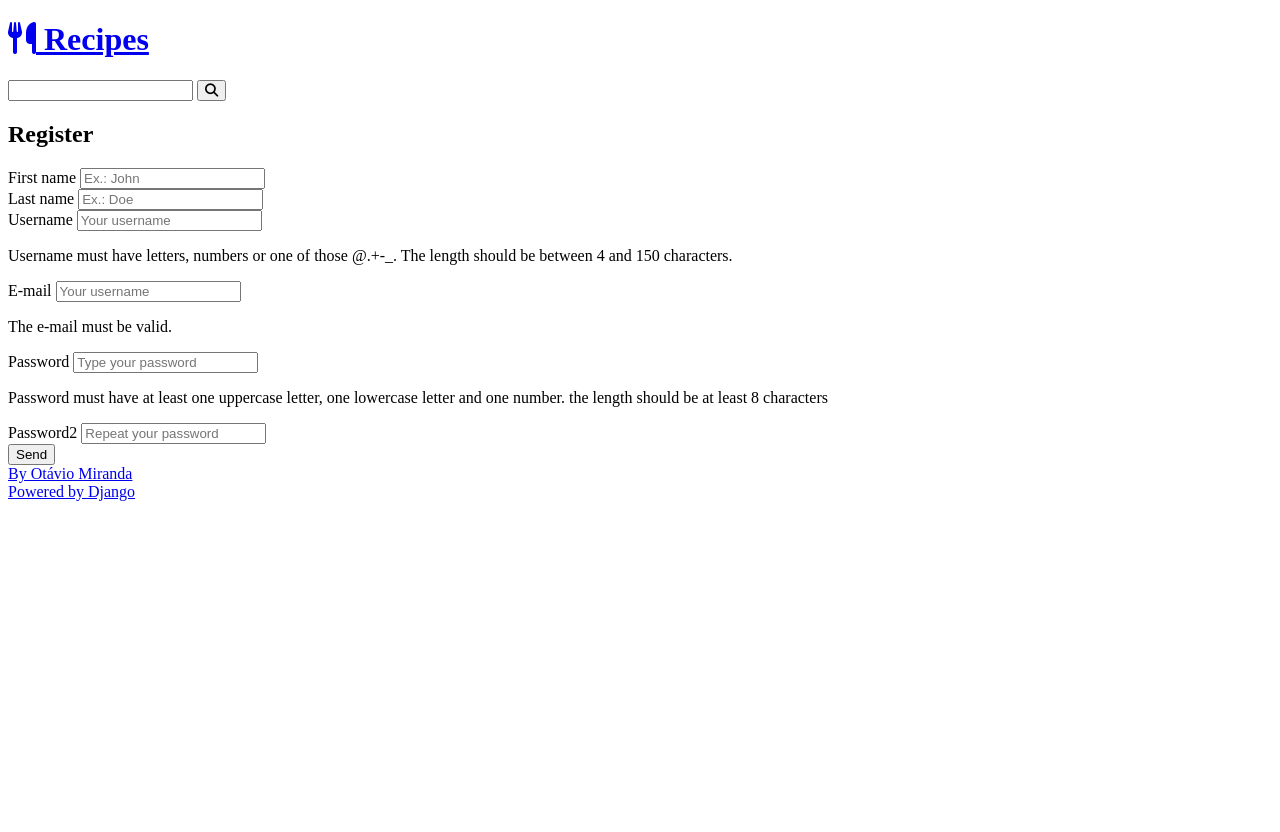
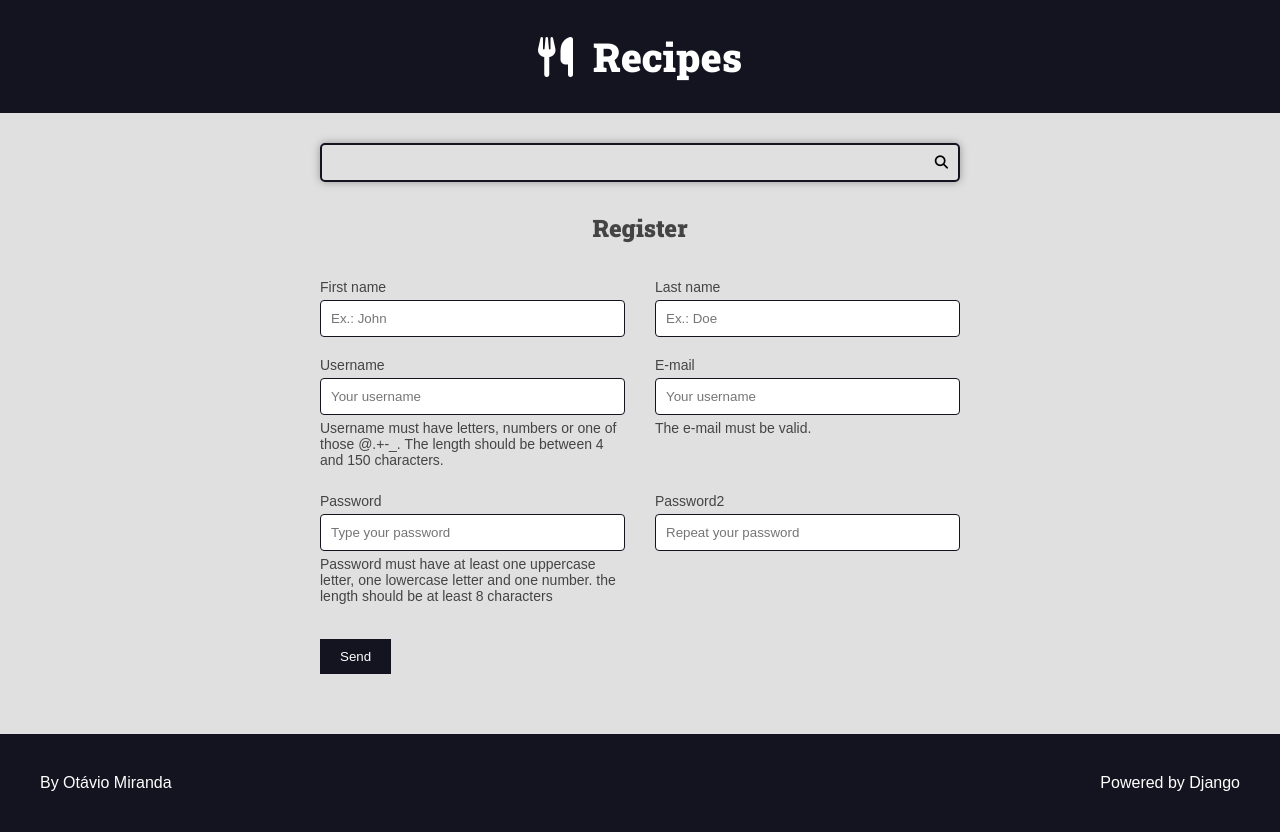
Before and after one commit to Werberty/Site-de-receitas, a Django app: page /authors/register/ in a window 1280 px wide. Before the commit the page ends 501 px from the top, so only its background shows below. Run offline with Django 4.2, Linux system fonts and the light colour scheme; some libraries are stand-ins or nearby versions.

Commit message:
REORGANIZANDO os arquivos da aplicação

```diff
--- a/authors/views.py
+++ b/authors/views.py
@@ -1,6 +1,7 @@
 from django.contrib import messages
 from django.http import Http404
 from django.shortcuts import redirect, render
+from django.urls import reverse
 
 from .forms import RegisterForm
 
@@ -11,6 +12,7 @@ def register_view(request):
 
     return render(request, 'authors/pages/register_view.html', context={
         'form': form,
+        'form_action': reverse('authors:create'),
     })
 
 
--- /dev/null
+++ b/base_static/global/css/style.css
@@ -0,0 +1,427 @@
+:root {
+    --color-primary: #269fe6;
+    --color-primary-hover: #2086c2;
+    --color-primary-dark: #13141f;
+    --color-primary-dark-hover: #212336;
+    --color-primary-light: #d4ecfa;
+    --color-primary-light-hover: #bdd8e7;
+
+    --color-white: #fff;
+    --color-black: #000;
+
+    --color-dark-text: #444;
+    --color-info-light: #cce5ff;
+    --color-debug-light: #cce5ff;
+    --color-success-light: #d4edda;
+    --color-alert-light: #fff3cd;
+    --color-warning-light: #fff3cd;
+    --color-error-light: #f8d7da;
+
+    --color-info-dark: #4d86c4;
+    --color-debug-dark: #4d86c4;
+    --color-success-dark: #4a9c5d;
+    --color-alert-dark: #927f40;
+    --color-warning-dark: #927f40;
+    --color-error-dark: #da525d;
+
+    --color-gray-0: #f9f9f9;
+    --color-gray-1: #e0e0e0;
+    --color-gray-2: #c7c7c7;
+    --color-gray-3: #aeaeae;
+    --color-gray-4: #959595;
+    --color-gray-5: #7d7d7d;
+    --color-gray-6: #646464;
+    --color-gray-7: #4b4b4b;
+    --color-gray-8: #323232;
+    --color-gray-9: #191919;
+
+    --font-primary: sans-serif;
+    --font-headings: 'Roboto Slab', serif;
+
+    --spacing-gutter-medium: 3rem;
+    --spacing-gutter-large: 4rem;
+}
+
+* {
+    padding: 0;
+    margin: 0;
+    box-sizing: border-box;
+}
+
+html {
+    font-size: 62.5%;
+}
+
+body {
+    font-size: 1.6rem;
+    font-family: var(--font-primary);
+    background: var(--color-gray-1);
+    color: var(--color-dark-text);
+}
+
+h1,
+h2,
+h3,
+h4,
+h5,
+h6 {
+    font-family: var(--font-headings);
+}
+
+.container {
+    max-width: 144rem;
+    margin: 0 auto;
+    padding: var(--spacing-gutter-medium);
+}
+
+.main-header-container {
+    background: var(--color-primary-dark);
+}
+
+.main-logo {
+    font-size: 4rem;
+    color: var(--color-white);
+    text-decoration: none;
+    display: flex;
+    flex-flow: row nowrap;
+    align-items: center;
+    justify-content: center;
+    width: fit-content;
+    margin: 0 auto;
+}
+
+.main-logo-icon {
+    margin-right: 2rem;
+}
+
+.search-form {
+    border: .2rem solid var(--color-primary-dark);
+    max-width: 64rem;
+    margin: 0 auto;
+    border-radius: .5rem;
+    position: relative;
+    transition: all 300ms ease-in-out;
+    box-shadow: 0 0 .5em var(--color-gray-4);
+}
+
+.search-input,
+.search-button {
+    border: none;
+    background: none;
+    outline: none;
+    padding: 1rem;
+    transition: all 300ms ease-in-out;
+}
+
+.search-button {
+    position: absolute;
+    top: 0;
+    right: 0;
+}
+
+.search-input {
+    width: 100%;
+    padding-right: 3rem;
+}
+
+.search-button:focus-within {
+    outline: 1px solid var(--color-primary);
+    background: rgba(0, 0, 0, .05);
+}
+
+.search-form:focus-within {
+    border-color: var(--color-primary);
+    background: var(--color-white);
+}
+
+.search-form:focus-within .search-button {
+    color: var(--color-primary);
+}
+
+.main-content {
+    padding-top: 0;
+}
+
+.main-content-list {
+    display: grid;
+    grid-template-columns: repeat(auto-fit, minmax(340px, 1fr));
+    gap: var(--spacing-gutter-large);
+}
+
+.recipe {
+    background: var(--color-white);
+    box-shadow: -5px 5px 10px rgba(0, 0, 0, .2);
+    transform: scale(1);
+    transition: all 300ms ease-in-out;
+    border-radius: .5rem;
+    overflow: hidden;
+}
+
+.recipe img {
+    max-width: 100%;
+}
+
+.recipe-list-item {
+    max-width: 64rem;
+    height: fit-content;
+}
+
+.recipe-list-item:hover {
+    transform: scale(1.02);
+    box-shadow: -8px 8px 18px rgba(0, 0, 0, .3);
+}
+
+.recipe-title-container {
+    padding: var(--spacing-gutter-medium);
+    padding-bottom: 2rem;
+}
+
+.recipe-title-container a {
+    text-decoration: none;
+    color: var(--color-primary-dark);
+}
+
+.recipe-author {
+    padding: 0 var(--spacing-gutter-medium);
+}
+
+.recipe-content {
+    padding: var(--spacing-gutter-medium);
+    padding-top: 2rem;
+}
+
+.recipe-author-item {
+    color: var(--color-gray-4);
+    margin-right: 1rem;
+}
+
+.recipe-author a {
+    color: var(--color-primary);
+    transition: all 300ms ease-in-out;
+    text-decoration: none;
+}
+
+.recipe-author a:hover {
+    color: var(--color-primary-dark);
+}
+
+.recipe-meta-container {
+    display: flex;
+    flex-flow: row wrap;
+    padding: var(--spacing-gutter-medium);
+    background: var(--color-gray-1);
+}
+
+.recipe-meta {
+    display: flex;
+    flex-flow: column nowrap;
+    flex-shrink: 1;
+    flex-grow: 1;
+    text-align: center;
+}
+
+.recipe-meta-title {
+    font-size: 1.6rem;
+}
+
+.recipe-footer a {
+    background: var(--color-primary-dark);
+    display: block;
+    color: var(--color-white);
+    text-decoration: none;
+    text-align: center;
+    padding: 1.5rem var(--spacing-gutter-medium);
+    transition: all 300ms ease-in-out;
+}
+
+.recipe-footer a:hover {
+    filter: brightness(2);
+}
+
+.main-content-detail .recipe-list-item {
+    max-width: 84rem;
+    margin: 0 auto;
+}
+
+.main-content-detail .recipe-list-item:hover {
+    transform: scale(1);
+    box-shadow: -5px 5px 15px rgba(0, 0, 0, .2);
+}
+
+.preparation-steps {
+    padding: var(--spacing-gutter-medium);
+}
+
+.main-footer {
+    display: flex;
+    align-items: center;
+    justify-content: space-between;
+    background: var(--color-primary-dark);
+    color: var(--color-white);
+    padding: var(--spacing-gutter-large);
+}
+
+.main-footer a {
+    color: var(--color-white);
+    text-decoration: none;
+    transition: all 300ms ease-in-out;
+}
+
+.main-footer a:hover {
+    filter: brightness(.8);
+}
+
+.preparation-steps h1,
+.preparation-steps h2,
+.preparation-steps h3,
+.preparation-steps h4,
+.preparation-steps h5,
+.preparation-steps h6,
+.preparation-steps p,
+.preparation-steps pre {
+    margin: 2rem 0;
+}
+
+.preparation-steps ol,
+.preparation-steps ul {
+    margin: 3rem;
+    padding: 0 2rem;
+}
+
+.preparation-steps a {
+    color: var(--color-primary-dark);
+}
+
+.pagination-content {
+    display: flex;
+    flex-flow: row wrap;
+    gap: 1rem 0.5rem;
+    justify-content: center;
+}
+
+.pagination .page-item {
+    text-decoration: none;
+    background: var(--color-gray-2);
+    padding: 0.5rem 1rem;
+}
+
+.pagination .page-link {
+    text-decoration: none;
+    background: var(--color-primary);
+    color: var(--color-white);
+}
+
+.pagination .page-current {
+    background: var(--color-primary-dark);
+}
+
+/* Forms */
+.form-content {
+    max-width: 64rem;
+    margin: 0 auto;
+    margin-bottom: var(--spacing-gutter-medium);
+}
+
+.form-content label,
+.form-content .help-text,
+.errorlist {
+    display: block;
+    margin: .5rem 0;
+    font-size: 1.4rem;
+    list-style: none;
+}
+
+.errorlist {
+    color: var(--color-error-dark);
+}
+
+.form-content input {
+    width: 100%;
+    padding: 1rem;
+    border-radius: .4rem;
+    border: 1px solid var(--color-primary-dark);
+}
+
+.form-content-grid {
+    display: grid;
+    grid-template-columns: repeat(auto-fit, minmax(30rem, 1fr));
+    gap: calc(var(--spacing-gutter-medium) / 2) var(--spacing-gutter-medium);
+}
+
+.form-content button {
+    padding: 1rem 2rem;
+    border: none;
+    background: var(--color-primary-dark);
+    color: var(--color-white);
+}
+
+/* Messages */
+.messages-container {
+    display: flex;
+    flex-flow: column wrap;
+    gap: calc(var(--spacing-gutter-medium) / 2);
+}
+
+.message {
+  padding: 1rem;
+  border-radius: 4px;
+  border: 1px solid var(--color-dark-text);
+  background: var(--color-gray-2);
+  color: var(--color-dark-text);
+}
+
+.message-error {
+  border: 1px solid var(--color-error-dark);
+  background: var(--color-error-light);
+  color: var(--color-error-dark);
+}
+
+.message-success {
+  border: 1px solid var(--color-success-dark);
+  background: var(--color-success-light);
+  color: var(--color-success-dark);
+}
+
+.message-warning {
+  border: 1px solid var(--color-warning-dark);
+  background: var(--color-warning-light);
+  color: var(--color-warning-dark);
+}
+
+.message-alert {
+  border: 1px solid var(--color-alert-dark);
+  background: var(--color-alert-light);
+  color: var(--color-alert-dark);
+}
+
+.message-info {
+  border: 1px solid var(--color-info-dark);
+  background: var(--color-info-light);
+  color: var(--color-info-dark);
+}
+
+.message-debug {
+  border: 1px solid var(--color-debug-dark);
+  background: var(--color-debug-light);
+  color: var(--color-debug-dark);
+}
+
+/* Generics */
+
+.center {
+    text-align: center;
+}
+
+.m-x {
+    margin: 0 var(--spacing-gutter-medium);
+}
+.m-y {
+    margin: var(--spacing-gutter-medium) 0;
+}
+
+@media (max-width: 600px) {
+    .main-content-list,
+    .form-content-grid {
+        grid-template-columns: repeat(auto-fit, minmax(100%, 1fr));
+    }
+}
--- a/base_templates/global/base.html
+++ b/base_templates/global/base.html
@@ -2,22 +2,22 @@
 <html lang="pt-br">
 
 <head>
-    {% include 'recipes/partials/head.html' %}
+    {% include 'global/partials/head.html' %}
     <title>{% block title %}{% endblock title %} Recipes</title>
 </head>
 
 <body>
-    {% include 'recipes/partials/header.html' %}
+    {% include 'global/partials/header.html' %}
 
-    {% include 'recipes/partials/search.html' %}
+    {% include 'global/partials/search.html' %}
 
     <main class="main-content-container">
         {% block content %}{% endblock content %}
 
-        {% include 'recipes/partials/pagination.html' %}
+        {% include 'global/partials/pagination.html' %}
     </main>
 
-    {% include 'recipes/partials/footer.html' %}
+    {% include 'global/partials/footer.html' %}
 
 </body>
 
--- a/recipes/templates/recipes/partials/head.html
+++ b/base_templates/global/partials/head.html
@@ -18,5 +18,5 @@
 <link rel="preconnect" href="https://fonts.gstatic.com" crossorigin>
 <link href="https://fonts.googleapis.com/css2?family=Roboto+Slab:wght@900&display=swap" rel="stylesheet">
 
-<link rel="stylesheet" href="{% static 'recipes/css/style.css' %}">
+<link rel="stylesheet" href="{% static 'global/css/style.css' %}">
 <link rel="stylesheet" href="{% static 'global/css/global-style.css' %}">
--- a/recipes/templates/recipes/pages/home.html
+++ b/recipes/templates/recipes/pages/home.html
@@ -3,7 +3,7 @@
 {% block title %}Home |{% endblock title %}
 
 {% block content %}
-{% include 'recipes/partials/messages.html' %}
+{% include 'global/partials/messages.html' %}
 
 <div class="main-content main-content-list container">
 {% for recipe in recipes %}
```
Also changed, not shown: authors/templates/authors/pages/register_view.html (+2 -35 lines), base_templates/global/partials/form.html (added, +35 -0 lines), base_templates/global/partials/footer.html (renamed from recipes/templates/recipes/partials/footer.html), base_templates/global/partials/header.html (renamed from recipes/templates/recipes/partials/header.html), base_templates/global/partials/messages.html (renamed from recipes/templates/recipes/partials/messages.html), base_templates/global/partials/pagination.html (renamed from recipes/templates/recipes/partials/pagination.html), base_templates/global/partials/search.html (renamed from recipes/templates/recipes/partials/search.html).
